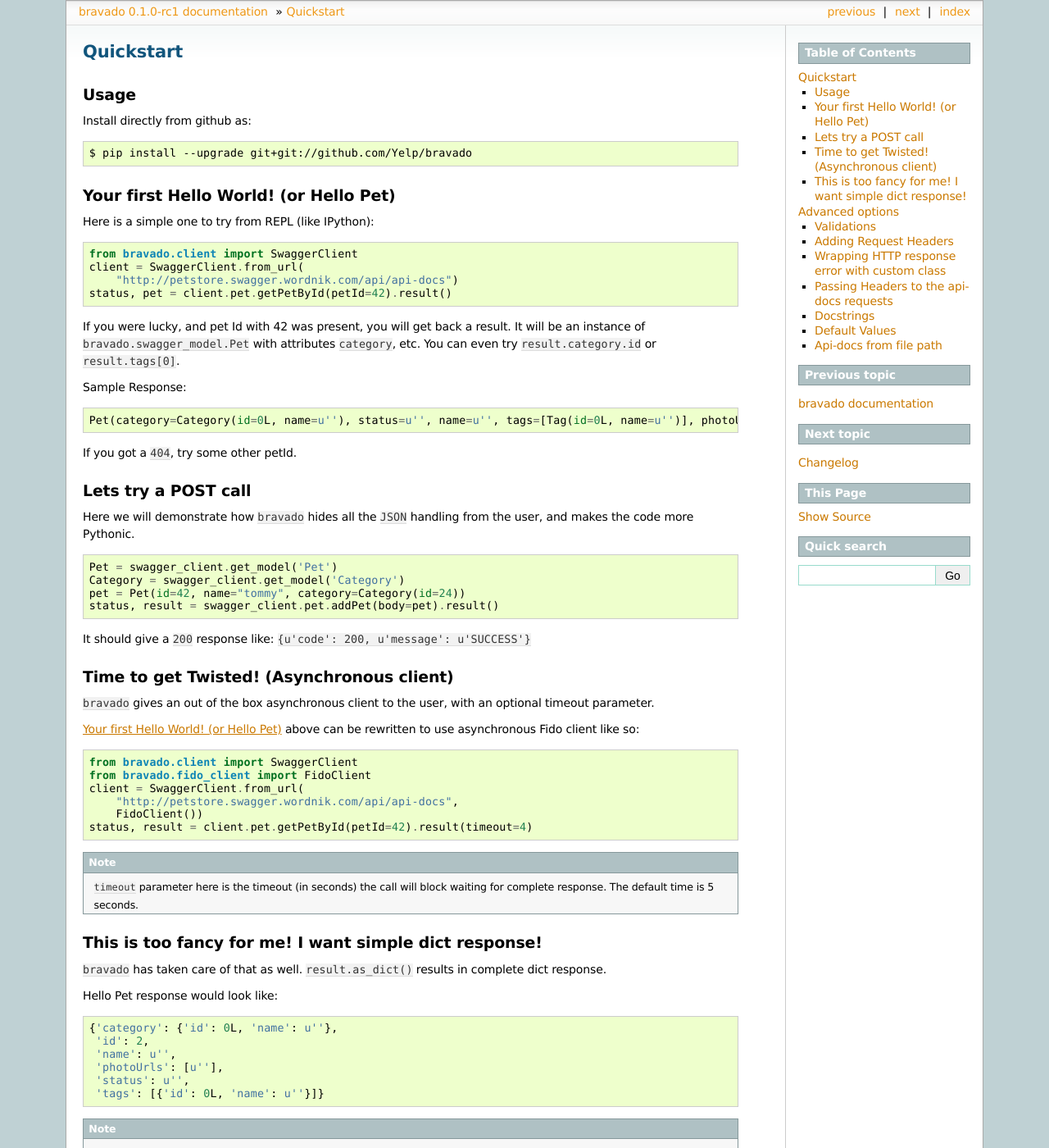
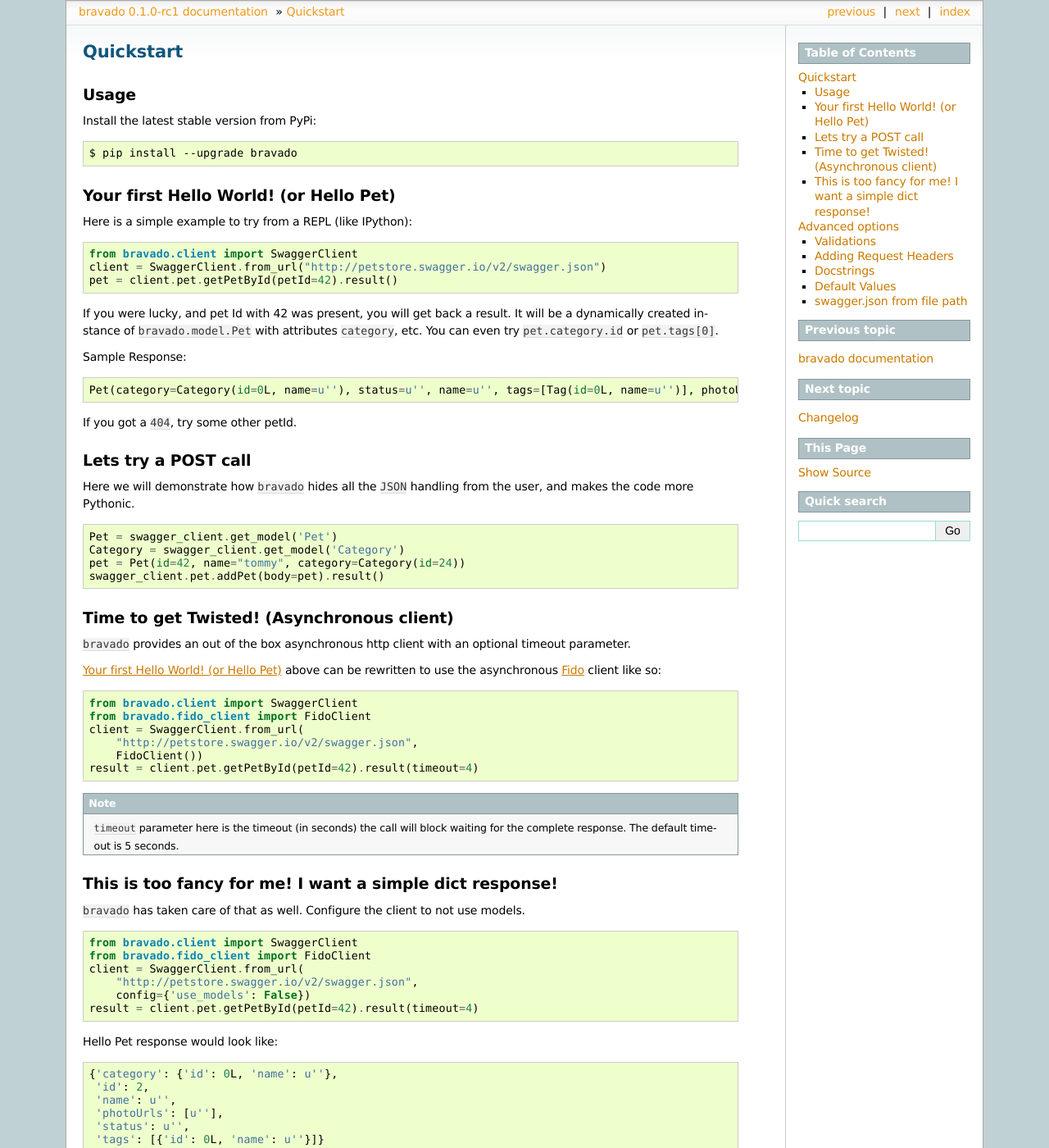
Before and after one commit to Yelp/bravado, a Sphinx documentation site: the page built from docs/source/quickstart.rst, in a window 1280 px wide and 1400 px high. Shown: the whole window at 82% size. Built offline with Sphinx 7.4.7, drawn with Linux system fonts in a browser that asks for light colours; some of the changed text lies outside the part shown.

Commit message:
Update docs

```diff
--- a/docs/source/quickstart.rst
+++ b/docs/source/quickstart.rst
@@ -4,28 +4,27 @@
 Usage
 -----
 
-Install directly from github as:
+Install the latest stable version from PyPi:
 
 ::
 
-    $ pip install --upgrade git+git://github.com/Yelp/bravado
+    $ pip install --upgrade bravado
 
 .. _hello-pet:
 
 Your first Hello World! (or Hello Pet)
 --------------------------------------
 
-Here is a simple one to try from REPL (like IPython):
+Here is a simple example to try from a REPL (like IPython):
 
 .. code-block:: python
 
     from bravado.client import SwaggerClient
-    client = SwaggerClient.from_url(
-        "http://petstore.swagger.wordnik.com/api/api-docs")
-    status, pet = client.pet.getPetById(petId=42).result()
+    client = SwaggerClient.from_url("http://petstore.swagger.io/v2/swagger.json")
+    pet = client.pet.getPetById(petId=42).result()
 
 If you were lucky, and pet Id with 42 was present, you will get back a result.
-It will be an instance of ``bravado.swagger_model.Pet`` with attributes ``category``, etc. You can even try ``result.category.id`` or ``result.tags[0]``.
+It will be a dynamically created instance of ``bravado.model.Pet`` with attributes ``category``, etc. You can even try ``pet.category.id`` or ``pet.tags[0]``.
 
 Sample Response: ::
 
@@ -44,34 +43,42 @@
         Pet = swagger_client.get_model('Pet')
         Category = swagger_client.get_model('Category')
         pet = Pet(id=42, name="tommy", category=Category(id=24))
-        status, result = swagger_client.pet.addPet(body=pet).result()
+        swagger_client.pet.addPet(body=pet).result()
 
-It should give a ``200`` response like: ``{u'code': 200, u'message': u'SUCCESS'}``
 
 Time to get Twisted! (Asynchronous client)
 ------------------------------------------
 
-``bravado`` gives an out of the box asynchronous client to the user, with an optional timeout parameter.
+``bravado`` provides an out of the box asynchronous http client with an optional timeout parameter.
 
-:ref:`hello-pet` above can be rewritten to use asynchronous Fido client like so:
+:ref:`hello-pet` above can be rewritten to use the asynchronous `Fido <https://github.com/Yelp/fido>`_ client like so:
 
 .. code-block:: python
 
         from bravado.client import SwaggerClient
         from bravado.fido_client import FidoClient
         client = SwaggerClient.from_url(
-            "http://petstore.swagger.wordnik.com/api/api-docs",
+            "http://petstore.swagger.io/v2/swagger.json",
             FidoClient())
-        status, result = client.pet.getPetById(petId=42).result(timeout=4)
+        result = client.pet.getPetById(petId=42).result(timeout=4)
 
 .. note::
 
-        ``timeout`` parameter here is the timeout (in seconds) the call will block waiting for complete response. The default time is 5 seconds.
+        ``timeout`` parameter here is the timeout (in seconds) the call will block waiting for the complete response. The default timeout is 5 seconds.
 
-This is too fancy for me! I want simple dict response!
+This is too fancy for me! I want a simple dict response!
 ------------------------------------------------------
 
-``bravado`` has taken care of that as well. ``result.as_dict()`` results in complete dict response.
+``bravado`` has taken care of that as well. Configure the client to not use models.
+
+.. code-block:: python
+
+        from bravado.client import SwaggerClient
+        from bravado.fido_client import FidoClient
+        client = SwaggerClient.from_url(
+            "http://petstore.swagger.io/v2/swagger.json",
+            config={'use_models': False})
+        result = client.pet.getPetById(petId=42).result(timeout=4)
 
 Hello Pet response would look like::
 
@@ -82,9 +89,6 @@
          'status': u'',
          'tags': [{'id': 0L, 'name': u''}]}
 
-.. note::
-
-        ``result.__dict__`` returns only one level dict conversion, hence should be avoided.
 
 Advanced options
 ================
@@ -109,9 +113,9 @@
 
 .. note::
 
-       If you think it is acceptable for fields in your response to be null, and want the validator to ignore the type check you can add ``allow_null=True`` as a parameter to ``result()``.
+       If you'd like to disable validation of outgoing requests, you can set ``validate_requests`` to ``False`` in the ``config`` passed to ``SwaggerClient.from_url(...)``.
 
-       If response validations and type conversions are totally needed to be skipped, you can pass ``raw_response=True`` as a parameter to ``result()`` to get back raw API response.
+       The same hold for incoming responses with the ``validate_responses`` config option.
 
 Adding Request Headers
 ----------------------
@@ -120,39 +124,14 @@
 
 .. code-block:: python
 
-        Pet = swagger_client.get_model('Pet')
-        Category = swagger_client.get_model('Category')
-        status, pet = Pet(id=42, name="tommy", category=Category(id=24))
+        Pet = client.get_model('Pet')
+        Category = client.get_model('Category')
+        pet = Pet(id=42, name="tommy", category=Category(id=24))
         swagger_client.pet.addPet(
             body=pet,
             _request_options={"headers": {"foo": "bar"}},
         ).result()
 
-Wrapping HTTP response error with custom class
-----------------------------------------------
-
-``bravado`` provided an option ``raise_with`` for wrapping HTTP errors with your custom Exception class. This is helpful for catching particular exception in your code or logging with particular exception class name.
-
-.. code-block:: python
-
-        class MyAwesomeException(Exception):
-            pass
-
-        swagger_client = SwaggerClient.from_url(
-            "http://petstore.swagger.wordnik.com/api/api-docs",
-            raise_with=MyAwesomeException)
-
-Passing Headers to the api-docs requests
-----------------------------------------------
-
-``bravado`` provides an option to pass custom headers with requests to
-api-docs
-
-.. code-block:: python
-
-        swagger_client = SwaggerClient.from_url(
-            "http://petstore.swagger.wordnik.com/api/api-docs",
-            api_doc_request_headers={'foo': 'bar'})
 
 Docstrings
 ----------
@@ -197,30 +176,24 @@
 
 ``bravado`` uses the default values from the spec if the value is not provided in the request.
 
-In the `Pet Store <http://petstore.swagger.wordnik.com/api/api-docs/pet/>`_ example, operation ``findPetByStatus`` has a ``defaultValue`` of ``available``. That means, ``bravado`` will plug that value if no value is provided for the parameter. Example:
+In the `Pet Store <http://petstore.swagger.io/>`_ example, operation ``findPetsByStatus`` has a ``default`` of ``available``. That means, ``bravado`` will plug that value in if no value is provided for the parameter. Example:
 
 .. code-block:: python
 
-        swagger_client.pet.findPetByStatus()
+        client.pet.findPetByStatus()
 
-Api-docs from file path
+swagger.json from file path
 -----------------------
 
-``bravado`` also accepts ``api-docs`` from file path. Like so:
+``bravado`` also accepts ``swagger.json`` from a file path. Like so:
 
 .. code-block:: python
 
-        client = SwaggerClient.from_url('file:///path/to/api-docs')
+        client = SwaggerClient.from_url('file:///some/path/swagger.json')
 
-.. note::
-        This needs a nested level file structure. Resources should be present under ``api-docs/``. File path should not have ``.json`` with the api-docs. It will be added by ``bravado``. This feature is still in beta phase.
-
-Other alternative way is by using helper method ``load_file``. This doesn't need the resources to be nested.
+Other alternative way is by using helper method ``load_file``.
 
 .. code-block:: python
 
         from bravado.swagger_model import load_file
-        client = SwaggerClient.from_dict(load_file('/path/to/api-docs'))
-
-.. note::
-        Both of the above methods also take an optional parameter ``api_base_path`` which can define the base path for the API call if basePath in schema is defined as '/'. It can be used like: ``SwaggerClient.from_url('file:///path/to/api-docs', api_base_path='http://foo')``
+        client = SwaggerClient.from_dict(load_file('/path/to/swagger.json'))
```
Also changed, not shown: other parts of docs/source/quickstart.rst (+2 -2 lines), docs/source/bravado.rst (+16 -32 lines), docs/source/changelog.rst (+4 -24 lines), docs/source/configuration.rst (+16 -6 lines), docs/source/index.rst (+6 -6 lines), 1 other file.
